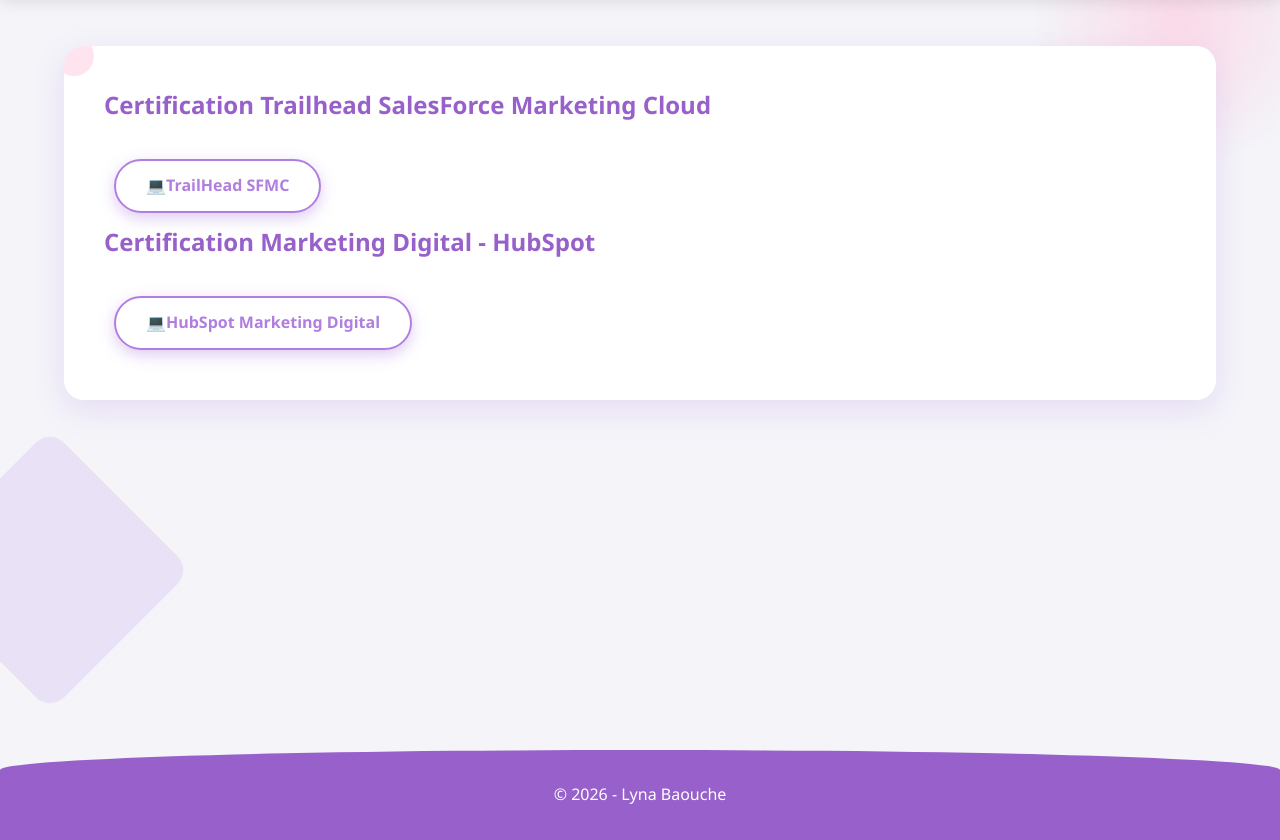
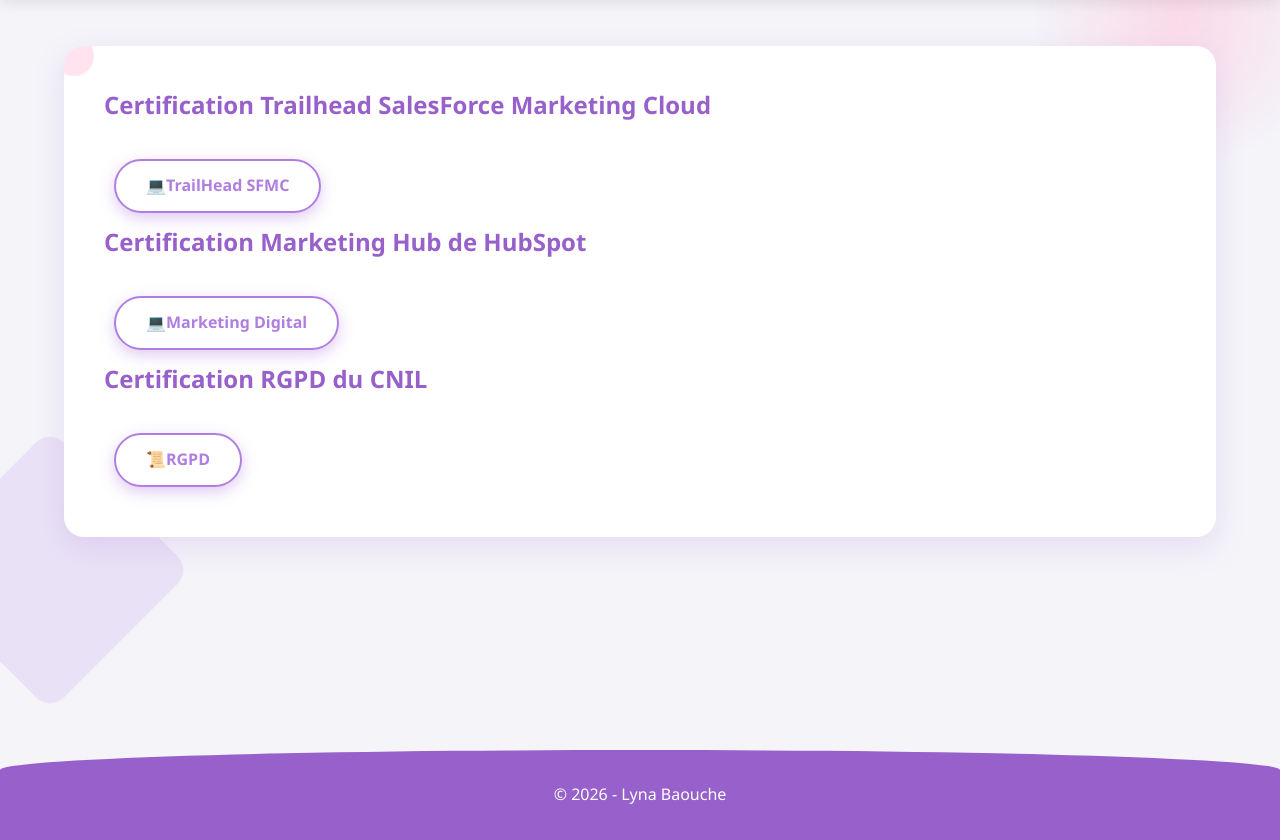
Before and after one commit to LynaBaouche/Portfolio, a plain HTML site: page soutenance.html in a window 1280 px wide. Shown: the part 80-920 px from the top of the page. Drawn offline with Linux system fonts and the light colour scheme.

Commit message:
Certifications

```diff
--- a/soutenance.html
+++ b/soutenance.html
@@ -27,9 +27,13 @@
         <div class="buttons" style="margin-top: 25px;">
             <a href="https://www.salesforce.com/trailblazer/w8l2wi4jyyhz7x9f1v" target="_blank" class="btn btn-outline">💻TrailHead SFMC</a>
         </div>
-        <h1>Certification Marketing Digital - HubSpot</h1>
+        <h1>Certification Marketing Hub de HubSpot</h1>
         <div class="buttons" style="margin-top: 25px;">
-            <a href="assets/docs/Hubspot.png" target="_blank" class="btn btn-outline">💻HubSpot Marketing Digital</a>
+            <a href="assets/docs/Hubspot.png" target="_blank" class="btn btn-outline">💻Marketing Digital</a>
+        </div>
+        <h1>Certification RGPD du CNIL </h1>
+        <div class="buttons" style="margin-top: 25px;">
+            <a href="assets/docs/Certificat_.pdf" target="_blank" class="btn btn-outline">📜RGPD</a>
         </div>
     </section>
 </main>
```
Also changed, not shown: 1 other file.
